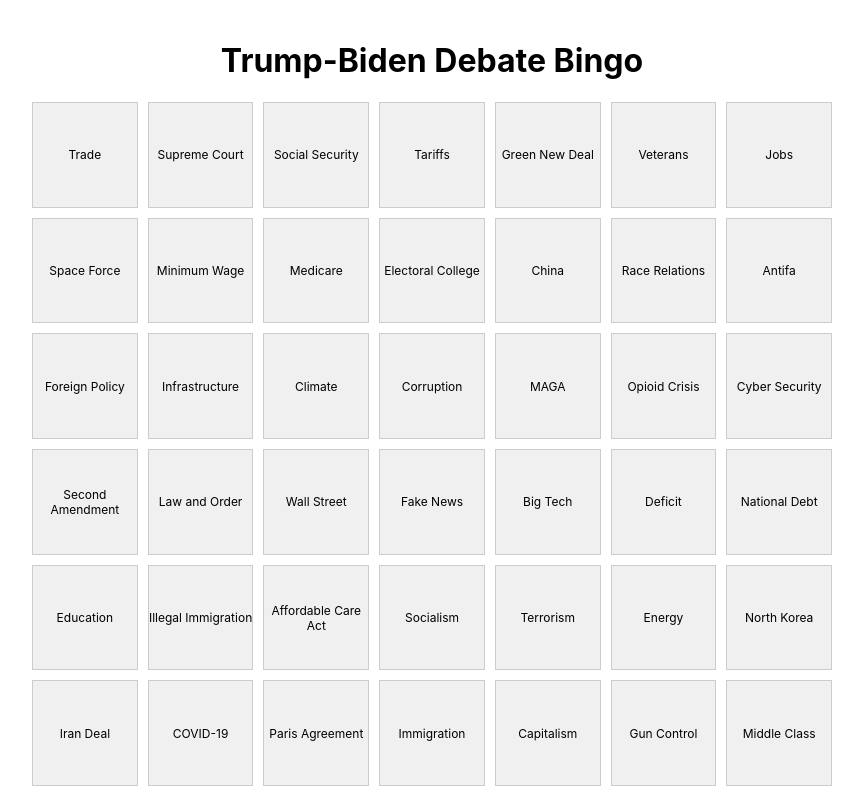
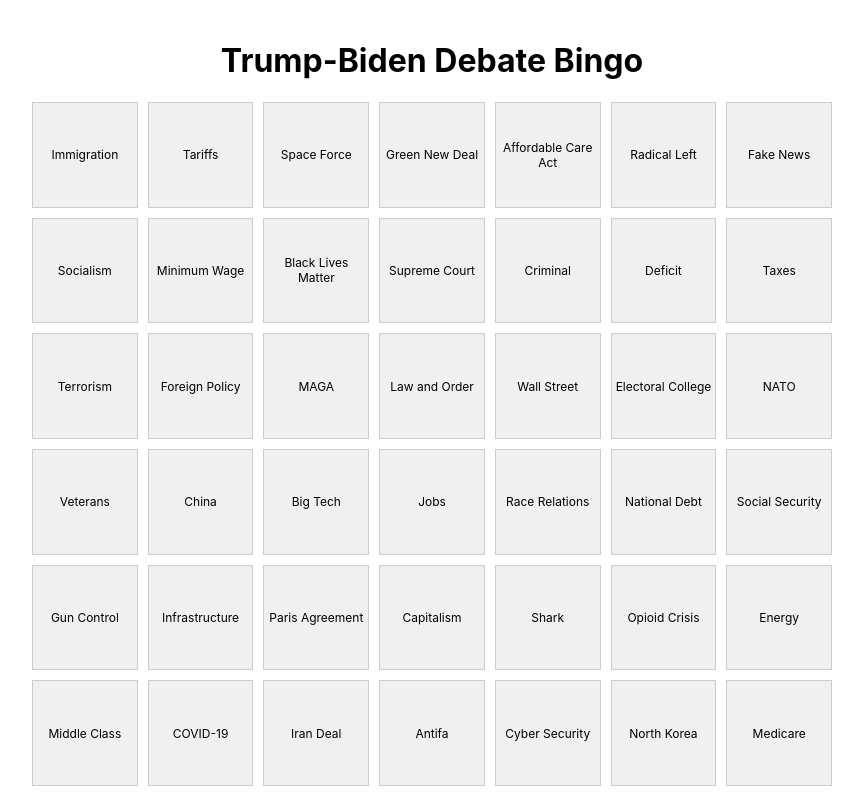
Before and after one commit to rogerlam1/debate-bingo, a React (Create React App) app: page / in a window 1280 px wide. Shown: the top 794 px of the page, without its empty margins (208-1071 px from the left). Built offline with nearby package versions, Linux system fonts and the light colour scheme.

Commit message:
Update debate words for Bingo

```diff
--- a/src/App.js
+++ b/src/App.js
@@ -10,7 +10,7 @@ const debateWords = [
   "Socialism", "Capitalism", "Radical Left", "MAGA", "Antifa", "Black Lives Matter",
   "Law and Order", "Illegal Immigration", "Terrorism", "Veterans", "Foreign Policy",
   "Deficit", "National Debt", "Tariffs", "Paris Agreement", "Iran Deal", "North Korea",
-  "Space Force", "Opioid Crisis", "Cyber Security", "Big Tech"
+  "Space Force", "Opioid Crisis", "Cyber Security", "Big Tech", "Shark", "Jail", "Tremendous", "Criminal"
 ];
 
 const shuffleArray = (array) => {
```
